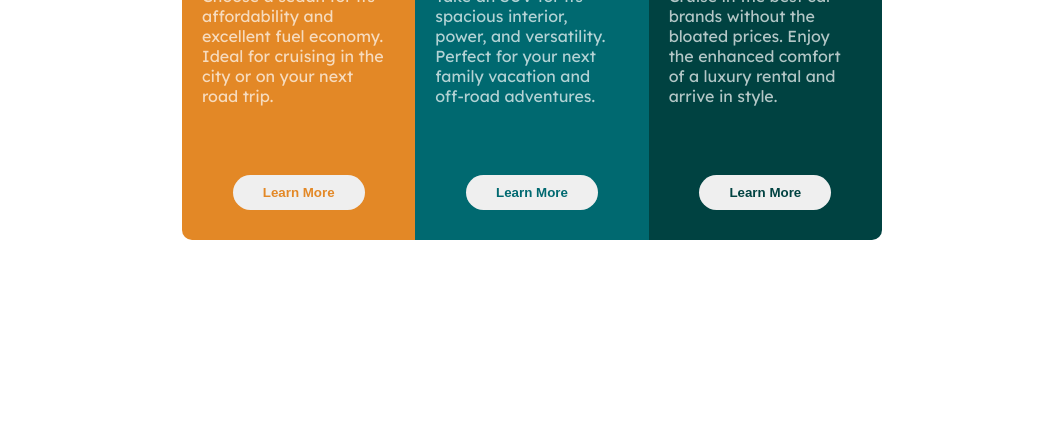
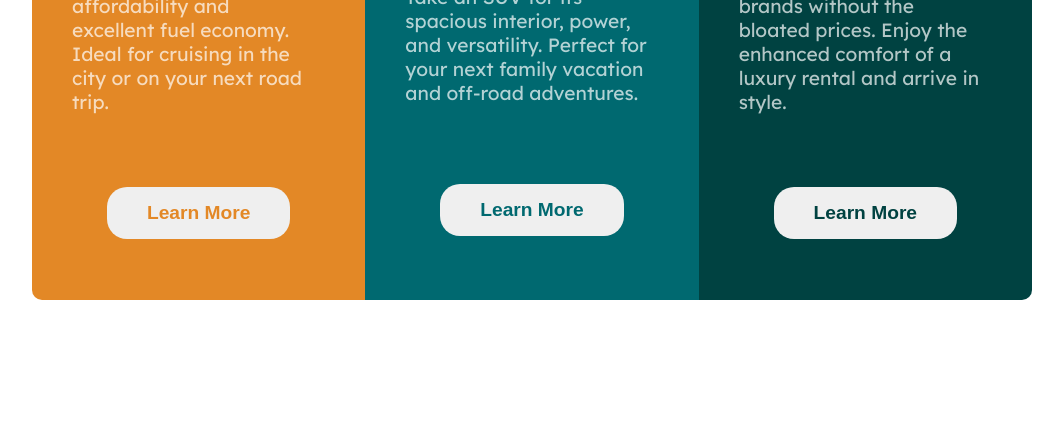
Before and after one commit to Dinil-Thilakarathne/frontend-mentor, a plain HTML site: page challenge-6/index.html in a window 1280 px wide. Shown: the part 360-800 px from the top of the page, without its empty margins (108-1171 px from the left). Drawn offline with Linux system fonts and the light colour scheme.

Commit message:
Update style.css

```diff
--- a/challenge-6/style.css
+++ b/challenge-6/style.css
@@ -25,8 +25,8 @@ body{
 }
 
 .container{
-    height: 50vh;
-    width: 700px;
+    height: 65vh;
+    width: 1000px;
     display: flex;
     align-items: center;
     justify-content: center;
@@ -40,7 +40,7 @@ body{
     flex-direction: column;
     align-items: flex-start;
     justify-content: space-around;
-    padding: 10px 20px;
+    padding: 40px;
     color: var(--priamryColor);
 }
 .box:nth-child(1){
@@ -61,10 +61,12 @@ body{
     height: 5%;
     font-family: var(--boxHeaderTxt);
     text-transform: uppercase;
+    font-size: 1.8rem;
 }
 .box-body{
     padding-right: 10px;
     font-weight: 400;
+    font-size: 1.2rem;
     opacity: 0.7;
 }
 .box-footer{
@@ -74,9 +76,10 @@ body{
     margin-top: 30px;
 }
 .box-footer button{
-    padding: 10px 30px;
+    padding: 15px 40px;
     border: none;
     border-radius: 20px;
+    font-size: 1.2rem;
     font-weight: 700;
     cursor: pointer;
 }
```
